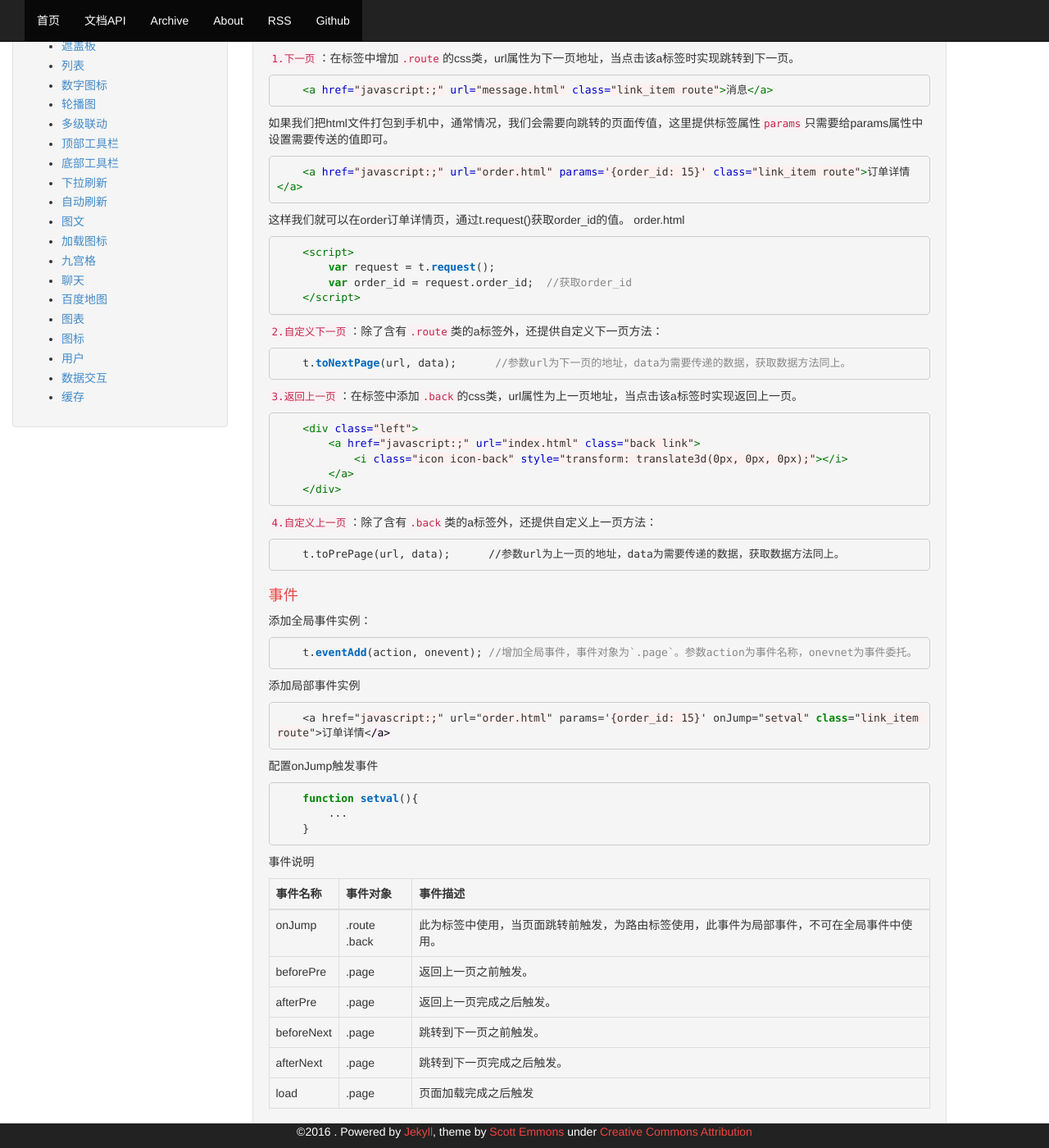
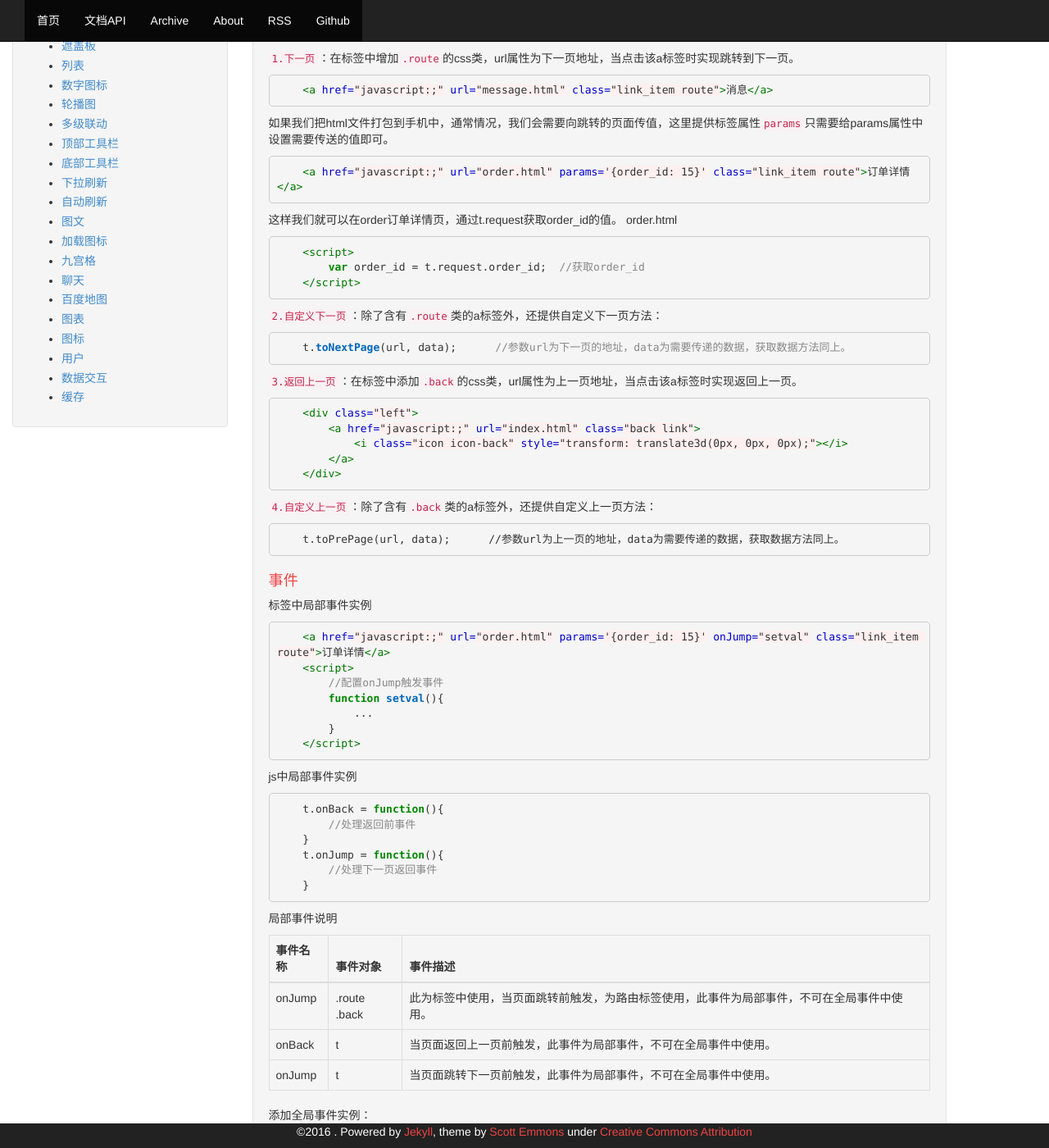
Before and after one commit to leanv9/GitHub.io, a Jekyll site: the page built from _posts/2016-03-18-route.md, in a window 1280 px wide and 1400 px high, scrolled down 319 px. Shown: the whole window at 82% size. Built offline with Jekyll 4.4.1, drawn with Linux system fonts in a browser that asks for light colours.

Commit message:
更新路由和缓存

```diff
--- a/_posts/2016-03-18-route.md
+++ b/_posts/2016-03-18-route.md
@@ -27,12 +27,11 @@ description: "tui framework 路由"
 {% highlight html %}
     <a href="javascript:;" url="order.html" params='{order_id: 15}' class="link_item route">订单详情</a>
 {% endhighlight %}
-这样我们就可以在order订单详情页，通过t.request()获取order_id的值。
+这样我们就可以在order订单详情页，通过t.request获取order_id的值。
 order.html
 {% highlight html %}
     <script>
-        var request = t.request();
-        var order_id = request.order_id;  //获取order_id
+        var order_id = t.request.order_id;  //获取order_id
     </script>
 {% endhighlight %}
 
@@ -58,23 +57,28 @@ order.html
 事件
 ===
 
-添加全局事件实例：
-{% highlight javascript %}
-    t.eventAdd(action, onevent); //增加全局事件，事件对象为`.page`。参数action为事件名称，onevnet为事件委托。
+标签中局部事件实例
+{% highlight html %}
+    <a href="javascript:;" url="order.html" params='{order_id: 15}' onJump="setval" class="link_item route">订单详情</a>
+    <script>
+        //配置onJump触发事件
+        function setval(){
+            ...
+        }
+    </script>
 {% endhighlight %}
 
-添加局部事件实例
+js中局部事件实例
 {% highlight javascript %}
-    <a href="javascript:;" url="order.html" params='{order_id: 15}' onJump="setval" class="link_item route">订单详情</a>
-{% endhighlight %}
-配置onJump触发事件
-{% highlight javascript %}
-    function setval(){
-        ...
+    t.onBack = function(){
+        //处理返回前事件
+    }
+    t.onJump = function(){
+        //处理下一页返回事件
     }
 {% endhighlight %}
 
-事件说明
+局部事件说明
 <table class="table table-bordered table-responsive">
     <thead>
         <tr>
@@ -89,6 +93,33 @@ order.html
             <td>.route .back</td>
             <td>此为标签中使用，当页面跳转前触发，为路由标签使用，此事件为局部事件，不可在全局事件中使用。</td>
         </tr>
+        <tr>
+            <td>onBack</td>
+            <td>t</td>
+            <td>当页面返回上一页前触发，此事件为局部事件，不可在全局事件中使用。</td>
+        </tr>
+        <tr>
+            <td>onJump</td>
+            <td>t</td>
+            <td>当页面跳转下一页前触发，此事件为局部事件，不可在全局事件中使用。</td>
+        </tr>
+    </tbody>
+</table>
+
+添加全局事件实例：
+{% highlight javascript %}
+    t.eventAdd(action, onevent); //增加全局事件，事件对象为`.page`。参数action为事件名称，onevnet为事件委托。
+{% endhighlight %}
+全局事件说明
+<table class="table table-bordered table-responsive">
+    <thead>
+        <tr>
+            <th>事件名称</th>
+            <th>事件对象</th>
+            <th>事件描述</th>
+        </tr>
+    </thead>
+    <tbody>
         <tr>
             <td>beforePre</td>
             <td>.page</td>
```
Also changed, not shown: _posts/2016-11-2-cache.md (+4 -2 lines).
